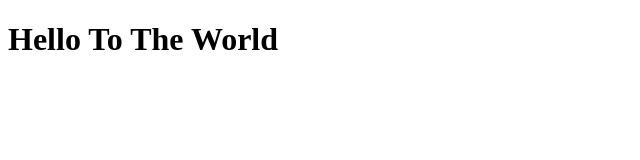
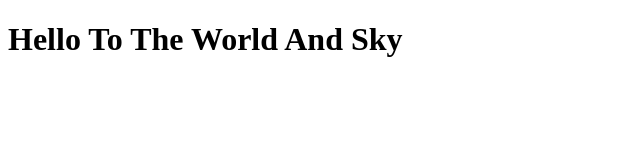
Before and after one commit to ayesha-gul/newbootcampsample, a plain HTML site: page index.html in a window 1280 px wide. Shown: the whole page, without its empty margins (0-640 px from the left). Drawn offline with Linux system fonts and the light colour scheme.

Commit message:
file updated

```diff
--- a/index.html
+++ b/index.html
@@ -6,6 +6,6 @@
     <title>Document</title>
 </head>
 <body>
-    <h1>Hello To The World</h1>
+    <h1>Hello To The World And Sky</h1>
 </body>
 </html>
```
